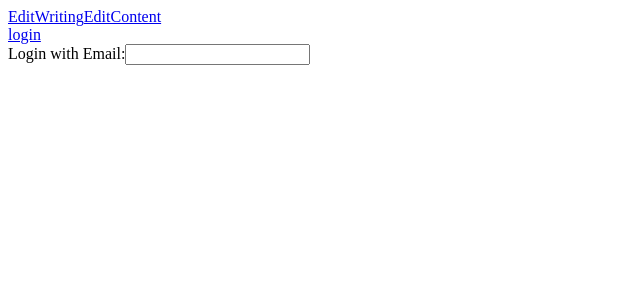
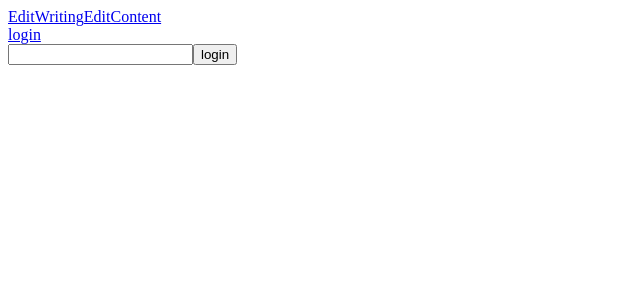
Before and after one commit to Matt-Eva/freecreate-nextjs-client, a Next.js app: page /login in a window 1280 px wide. Shown: the top 300 px of the page, without its empty margins (0-640 px from the left). Built offline with nearby package versions, Linux system fonts and the light colour scheme; no server answers.

Commit message:
implemented logout and redirect on login and logout

```diff
--- a/src/app/login/page.js
+++ b/src/app/login/page.js
@@ -1,11 +1,27 @@
 "use client";
+import { useState, useContext } from "react";
+import { UserContext } from "@/context/userContext";
+import { useRouter } from "next/navigation";
 
 function Login() {
+  const { user, login, logout } = useContext(UserContext);
+  const router = useRouter();
+
+  const [emailInput, setEmailInput] = useState("");
+  async function handleLoginSubmit(e) {
+    e.preventDefault();
+    await login(emailInput);
+    router.push("/profile");
+  }
+
+  function handleEmailInput(e) {
+    setEmailInput(e.target.value);
+  }
   return (
     <div>
-      <form>
-        <label>Login with Email:</label>
-        <input type="text" />
+      <form onSubmit={handleLoginSubmit}>
+        <input type="text" value={emailInput} onChange={handleEmailInput} />
+        <input type="submit" value="login" />
       </form>
       <form></form>
     </div>
--- a/src/app/page.js
+++ b/src/app/page.js
@@ -10,9 +10,9 @@ export default function Home() {
   return (
     <div className={styles.page}>
       <main className={styles.main}>
-        <Suspense fallback={<div>loading...</div>}>
+        {/* <Suspense fallback={<div>loading...</div>}>
           <Test />
-        </Suspense>
+        </Suspense> */}
       </main>
     </div>
   );
```
Also changed, not shown: src/app/profile/LogoutButton.js (added, +17 -0 lines), src/app/profile/page.js (+8 -1 lines).
